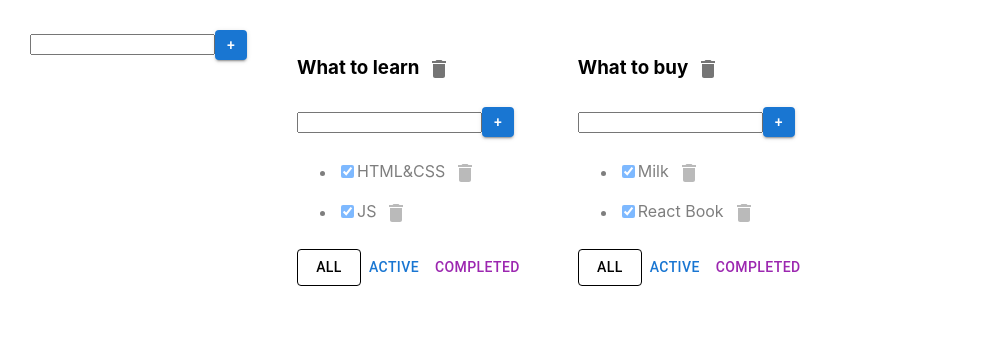
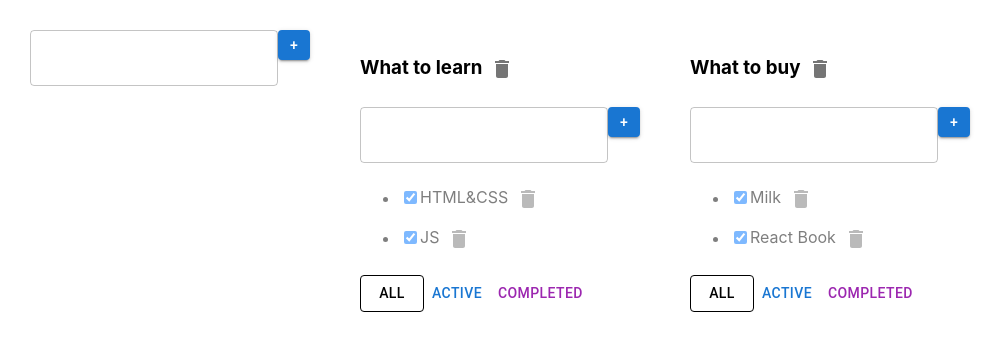
Before and after one commit to Photi31/ToDo_Tuesday, a React (Create React App) app: page / in a window 1280 px wide. Shown: the top 350 px of the page, without its empty margins (0-1004 px from the left). Built offline with nearby package versions, Linux system fonts and the light colour scheme.

Commit message:
Change input on <TextField/>

```diff
--- a/src/AddItemForm.tsx
+++ b/src/AddItemForm.tsx
@@ -1,5 +1,5 @@
 import React, {ChangeEvent, KeyboardEvent, useState} from 'react';
-import {Button} from "@mui/material";
+import {Button, TextField} from "@mui/material";
 
 type AddItemFormPropsType = {
     addItem: (title: string) => void
@@ -31,10 +31,16 @@ export function AddItemForm(props: AddItemFormPropsType) {
     }
 
     return <div>
-        <input value={title}
-               onChange={onChangeHandler}
-               onKeyPress={onKeyPressHandler}
-               className={error ? "error" : ""}
+        {/*<input value={title}*/}
+        {/*       onChange={onChangeHandler}*/}
+        {/*       onKeyPress={onKeyPressHandler}*/}
+        {/*       className={error ? "error" : ""}*/}
+        {/*/>*/}
+        <TextField variant='outlined'
+                   value={title}
+                   onChange={onChangeHandler}
+                   onKeyPress={onKeyPressHandler}
+                   className={error ? "error" : ""}
         />
         {/*<button onClick={addItem}>+</button>*/}
         <Button variant='contained'
--- a/src/EditableSpan.tsx
+++ b/src/EditableSpan.tsx
@@ -1,4 +1,5 @@
 import React, {ChangeEvent, useState} from 'react';
+import {TextField} from "@mui/material";
 
 type EditableSpanPropsType = {
     value: string
@@ -22,6 +23,7 @@ export function EditableSpan(props: EditableSpanPropsType) {
     }
 
     return editMode
-        ? <input value={title} onChange={changeTitle} autoFocus onBlur={activateViewMode}/>
+        // ? <input value={title} onChange={changeTitle} autoFocus onBlur={activateViewMode}/>
+        ? <TextField variant='outlined' value={title} onChange={changeTitle} autoFocus onBlur={activateViewMode}/>
         : <span onDoubleClick={activateEditMode}>{props.value}</span>
 }
```
